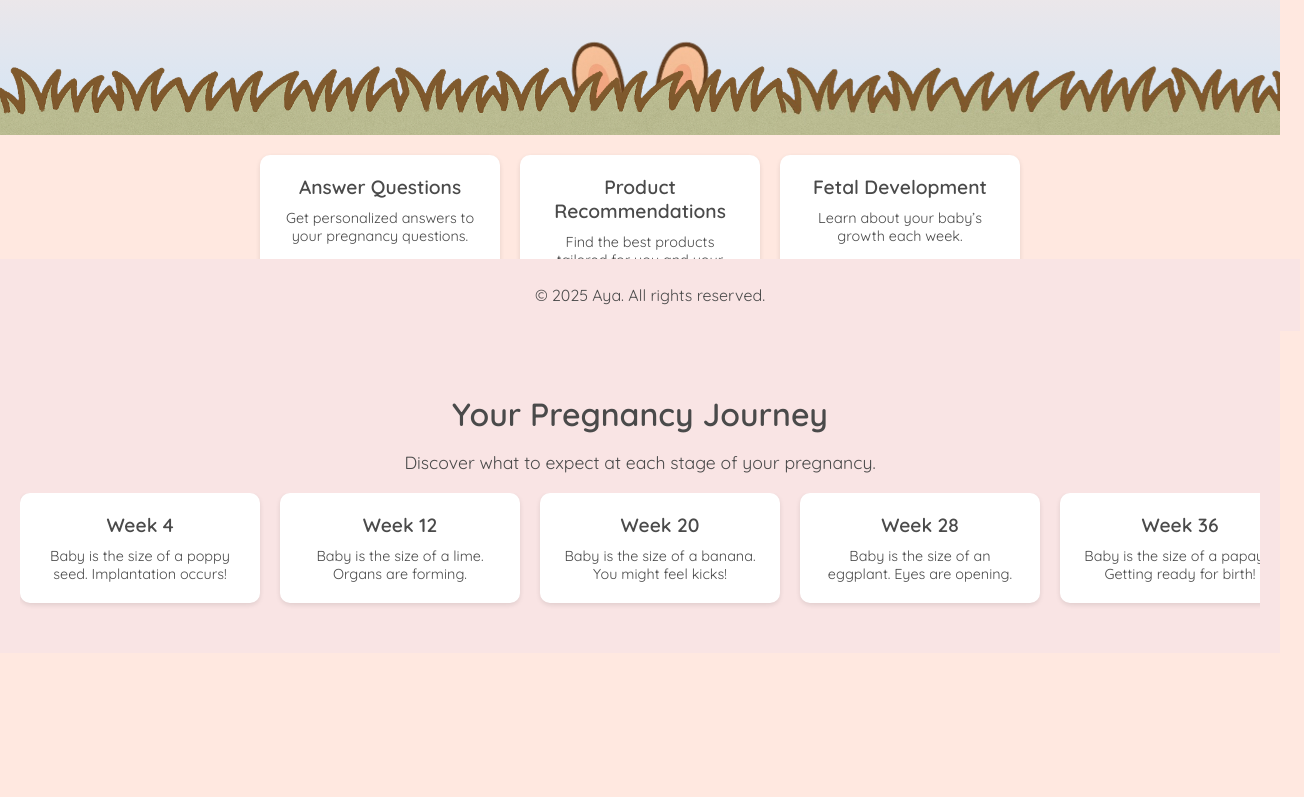
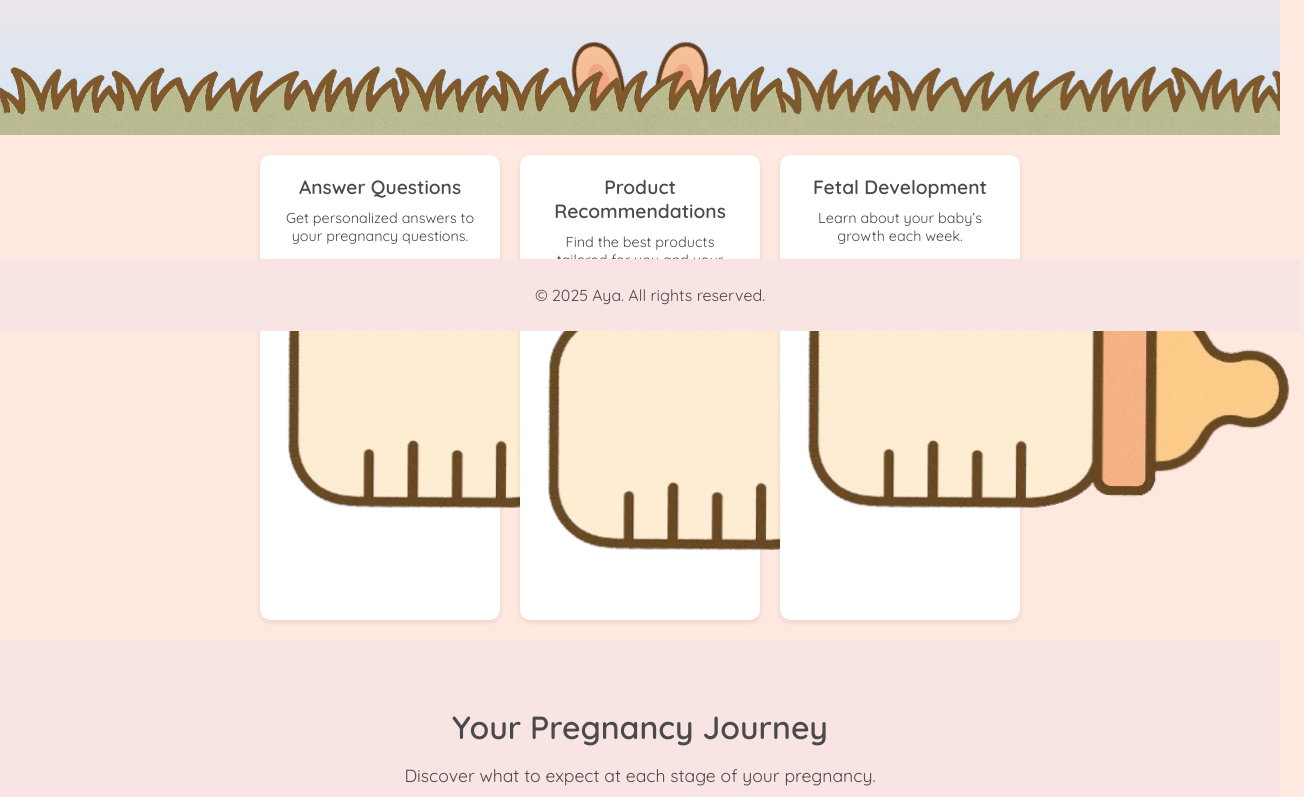
Before and after one commit to ayaappbot/ayaappbot, a plain HTML site: page index.html in a window 1280 px wide. Shown: the part 469-1266 px from the top of the page, 1304 px wide, since content can reach past the window. Before the commit the page ends 1182 px from the top, so only its background shows below. Drawn offline with Linux system fonts and the light colour scheme.

Commit message:
Update index.html

```diff
--- a/index.html
+++ b/index.html
@@ -37,14 +37,23 @@
             <div class="feature">
                 <h3>Answer Questions</h3>
                 <p>Get personalized answers to your pregnancy questions.</p>
+                <div class="bottle-hover">
+                    <img src="bottle2.png" alt="Baby Bottle" class="bottle">
+                </div>
             </div>
             <div class="feature">
                 <h3>Product Recommendations</h3>
                 <p>Find the best products tailored for you and your baby.</p>
+                <div class="bottle-hover">
+                    <img src="bottle2.png" alt="Baby Bottle" class="bottle">
+                </div>
             </div>
             <div class="feature">
                 <h3>Fetal Development</h3>
                 <p>Learn about your baby’s growth each week.</p>
+                <div class="bottle-hover">
+                    <img src="bottle2.png" alt="Baby Bottle" class="bottle">
+                </div>
             </div>
         </section>
         <section class="timeline">
```
